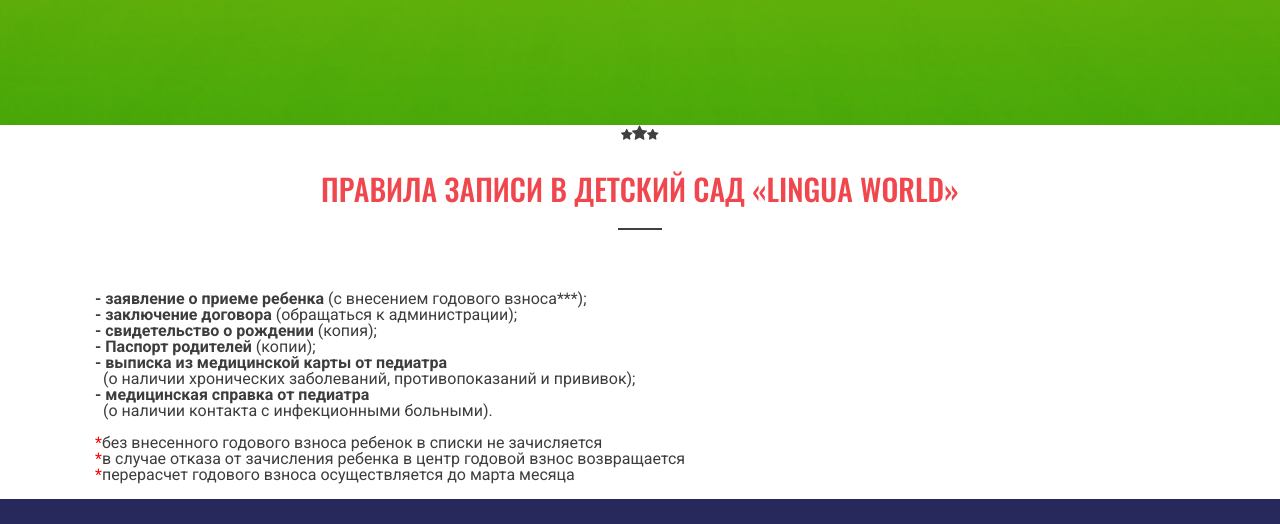
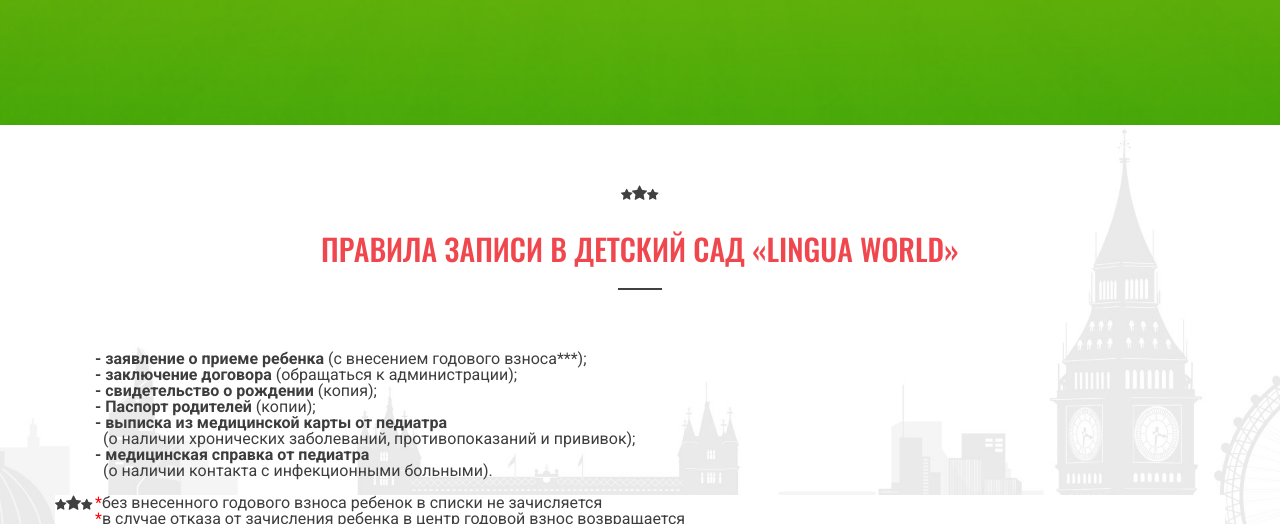
Before and after one commit to ArtGarm/kindergarden1, a website: page src/kindergarden.html in a window 1280 px wide. Shown: the part 1021-1545 px from the top of the page. Drawn offline with nearby package versions, Linux system fonts and the light colour scheme; files that its build step writes are made by us from their sources.

Commit message:
checkpoint

```diff
--- a/src/partials/kindergarden-block10.html
+++ b/src/partials/kindergarden-block10.html
@@ -1,5 +1,6 @@
 <div class="kindergarden-block10-wrap">
     <div class="mbox">
+        <div class="kindergarden-block10">
             <div class="title-text">
                 <h2>Правила записи в детский сад «lingua world» </h2>
             </div>
@@ -9,10 +10,10 @@
                     <li><b>- заключение договора</b> (обращаться к администрации);</li>
                     <li><b>- свидетельство о рождении</b> (копия);</li>
                     <li><b>- Паспорт родителей</b> (копии);</li>
-                <li><b>- выписка из медицинской карты от педиатра</b><br>
-   (о наличии хронических заболеваний, противопоказаний и прививок);</li>
-                <li><b>- медицинская справка от педиатра</b><br>
-   (о наличии контакта с инфекционными больными).</li>
+                    <li><b>- выписка из медицинской карты от педиатра</b>
+                        <br>  (о наличии хронических заболеваний, противопоказаний и прививок);</li>
+                    <li><b>- медицинская справка от педиатра</b>
+                        <br>  (о наличии контакта с инфекционными больными).</li>
                 </ul>
             </div>
             <div class="kindergarden-block10-exeptionslist">
@@ -24,3 +25,4 @@
             </div>
         </div>
     </div>
+</div>
--- a/src/sass/zdev_4.scss
+++ b/src/sass/zdev_4.scss
@@ -1,16 +1,17 @@
-.kindergarden-block10-wrap{
-    .mbox{
+.kindergarden-block10-wrap{background-image: url(../images/bl-10.jpg); background-position: top center; background-repeat: no-repeat; background-size: cover;
+    .kindergarden-block10{padding-top: 60px; padding-bottom: 110px;
         .kindergarden-block10-mainlist{
-            li{list-style-type: none;
+            li{ list-style-type: none;
 
             }
         }
-        .kindergarden-block10-exeptionslist{
-            li{list-style-type: none;
-                &:before{
-                    content: '*';
-                    color: rgb(255, 0, 0);
-                }
+        .kindergarden-block10-exeptionslist{background-color: #fff;
+            ul{position: relative;
+                &:before{ content: ''; position: absolute; top: 0; left:0; width: 38px; height: 15px; background-image: url(../images/stars.png);  }
+            }
+            li{ list-style-type: none;
+                &:before{ content: '*'; color: rgb(255, 0, 0);}
+                &:after{content: ''; position: absolute; bottom: 0; left: 0; width: 44px; height: 2px; background-color: #f0474e;}
             }
         }
     }
```
Also changed, not shown: src/images/bl-10.jpg (added). Lines whose indentation alone changed are shown as unchanged.
